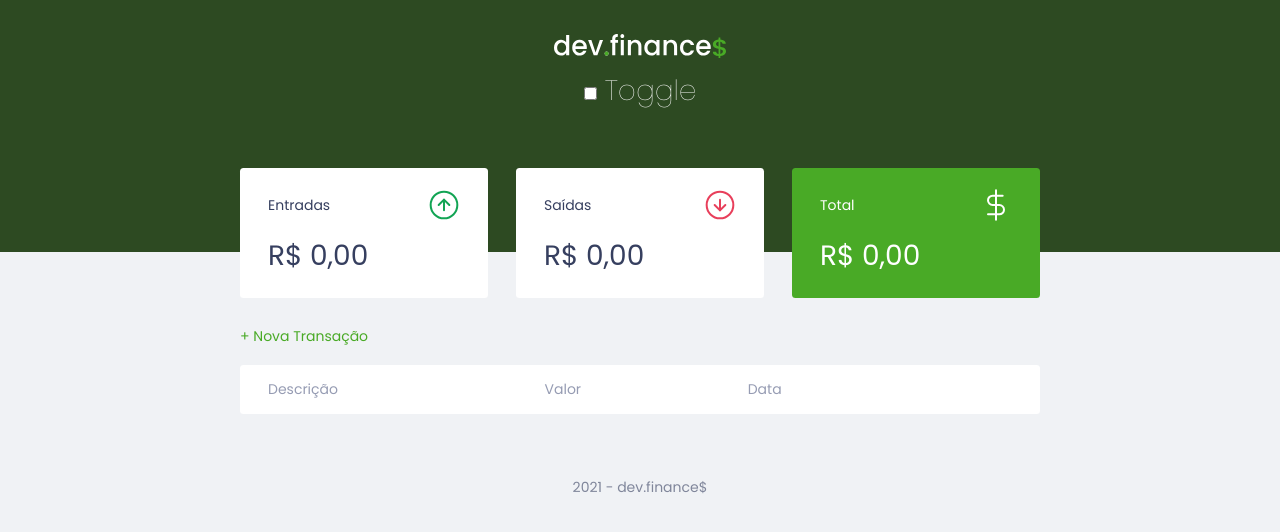
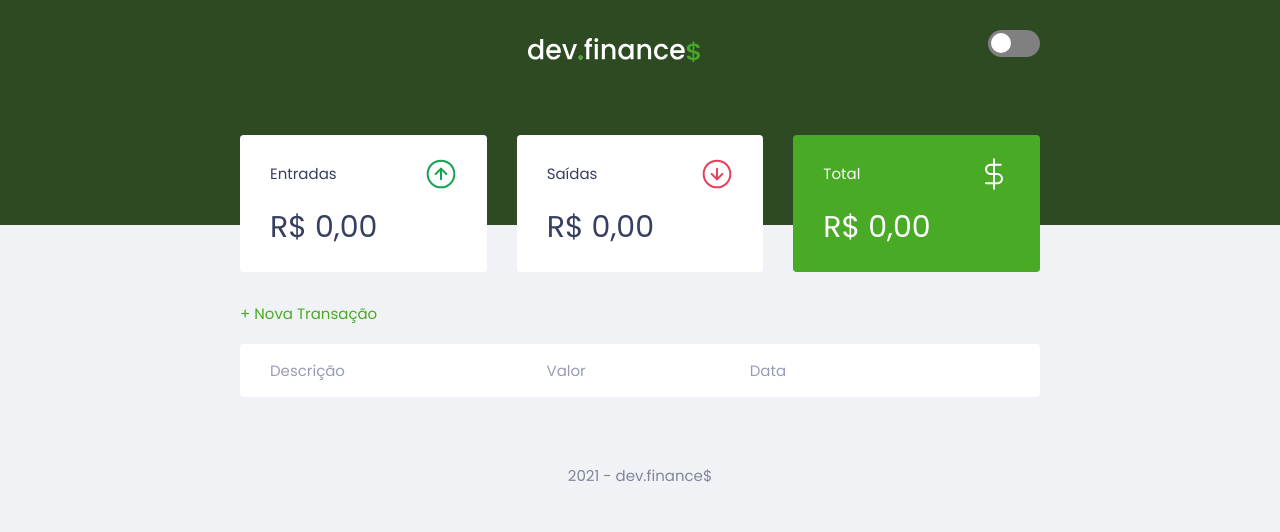
Before and after one commit to lucasAlmeidaSilveira/dev.finances, a plain HTML site: page index.html in a window 1280 px wide. Drawn offline with Linux system fonts and the light colour scheme.

Commit message:
Update colors & button toggle

```diff
--- a/css/style.css
+++ b/css/style.css
@@ -4,6 +4,7 @@
     --green: #49aa26;
     --light-green: #3dd705;
     --red: #e92929;
+    font-size: 93.75%; /* 100% - 16px | 93.75% - 15px */
 }
 
 *{
@@ -12,12 +13,32 @@
     padding: 0;
 }
 
-html{
-    font-size: 93.75%; /* 100% - 16px | 93.75% - 15px */
+html[data-theme="light"]{
+    --bg: #f0f2f5;
+    --bg-header: #2d4a22;
+    --data-table: #969cb3;
+    --th-table: #fff;
+    --td-table: #363f5f;
+    --income: #12A454;
+    --text-modal: #000;
+    --footer: #363f5f;
+
+}
+
+html[data-theme="dark"]{
+    --bg: #424242;
+    --bg-header: #5c5c5c;
+    --data-table: #fff;
+    --th-table: #4F4F4F;
+    --td-table: #363f5f;
+    --income: #49aa26;
+    --text-modal: #fff;
+    --footer: #fff;
+
 }
 
 body{
-    background: #f0f2f5;
+    background: var(--bg);
     font-family: 'Poppins', sans-serif;
 }
 
@@ -35,7 +56,6 @@ body{
 
 .container{
     width: min(90vw, 800px);
-
     margin: auto;
 }
 
@@ -48,6 +68,48 @@ h2{
 }
 
 /* ====================== Links & Buttons ====================== */
+
+input[type=checkbox]{
+    height: 0;
+    width: 0;
+    visibility: hidden;
+}
+
+label{
+    cursor: pointer;
+    text-indent: -9999px;
+    width: 52px;
+    height: 27px;
+    background: grey;
+    float: right;
+    border-radius: 100px;
+    position: relative;
+}
+
+label::after{
+    content: " ";
+    position: absolute;
+    top: 3px;
+    left: 3px;
+    width: 20px;
+    height: 20px;
+    background: #fff;
+    border-radius: 90px;
+    transition: .3s;
+}
+
+input:checked + label{
+    background: var(--green);
+}
+
+input:checked + label::after{
+    left: calc(100% - 5px);
+    transform: translateX(-100%)
+}
+
+label:active:after{
+    width: 45px;
+}
 
 a{
     color: var(--green);
@@ -81,6 +143,17 @@ button:hover{
     margin-bottom: .8rem;
 }
 
+.button.clear{
+    float: right;
+    opacity: .7;
+    color: var(--red);
+}
+
+.button.clear:hover{
+    float: right;
+    opacity: 1;
+}
+
 .button.cancel{
     color: var(--red);
     border: 2px solid var(--red);
@@ -100,14 +173,20 @@ button:hover{
 
 /* ====================== Header ====================== */
 header{
-    background: #2d4a22;
+    background: var(--bg-header);
     padding: 2rem 0 10rem;
     text-align: center;
+    display: flex;
+    align-items: center;
 }
 
 #logo{
     font-weight: 100;
     color: #fff;
+}
+
+#toggle{
+    float: right;
 }
 
 /* ====================== Balance ====================== */
@@ -160,7 +239,7 @@ header{
 #data-table{
     width: 100%;
     border-spacing: 0 0.5rem;
-    color: #969cb3;
+    color: var(--data-table);
 }
 
 table thead tr th:first-child,
@@ -176,7 +255,7 @@ table tbody tr td:last-child {
 }
 
 table thead th{
-    background: #fff;
+    background: var(--th-table);
     font-weight: normal;
     padding:1rem 2rem;
     text-align:left;
@@ -199,11 +278,15 @@ td.description{
 }
 
 td.income{
-    color: #12A454;
+    color: var(--income);
 }
 
 td.expense{
     color: var(--red);
+}
+
+td.date{
+    color: var(--td-table)
 }
 
 /* ====================== Modal ====================== */
@@ -229,10 +312,14 @@ td.expense{
 }
 
 .modal{
-    background-color: #f0f2f5;
+    background-color: var(--bg);
     padding: 2.4rem;
     position: relative;
     z-index: 2;
+}
+
+.modal h2, .modal small{
+    color: var(--text-modal);
 }
 
 /* ====================== Form ====================== */
@@ -278,7 +365,7 @@ td.expense{
 footer{
     text-align: center;
     padding: 4rem 0 2rem;
-    color: var(--dark-blue);
+    color: var(--footer);
     opacity: .6;
 }
 
```
